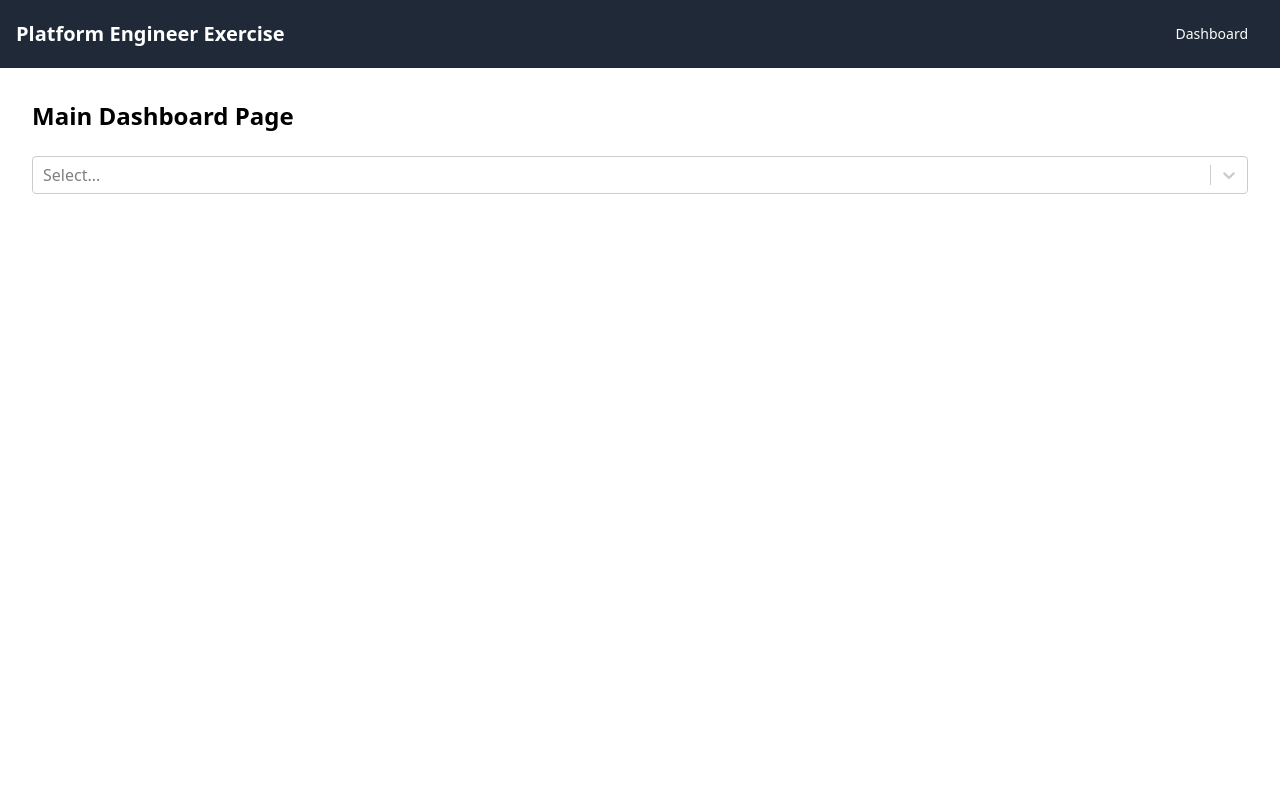
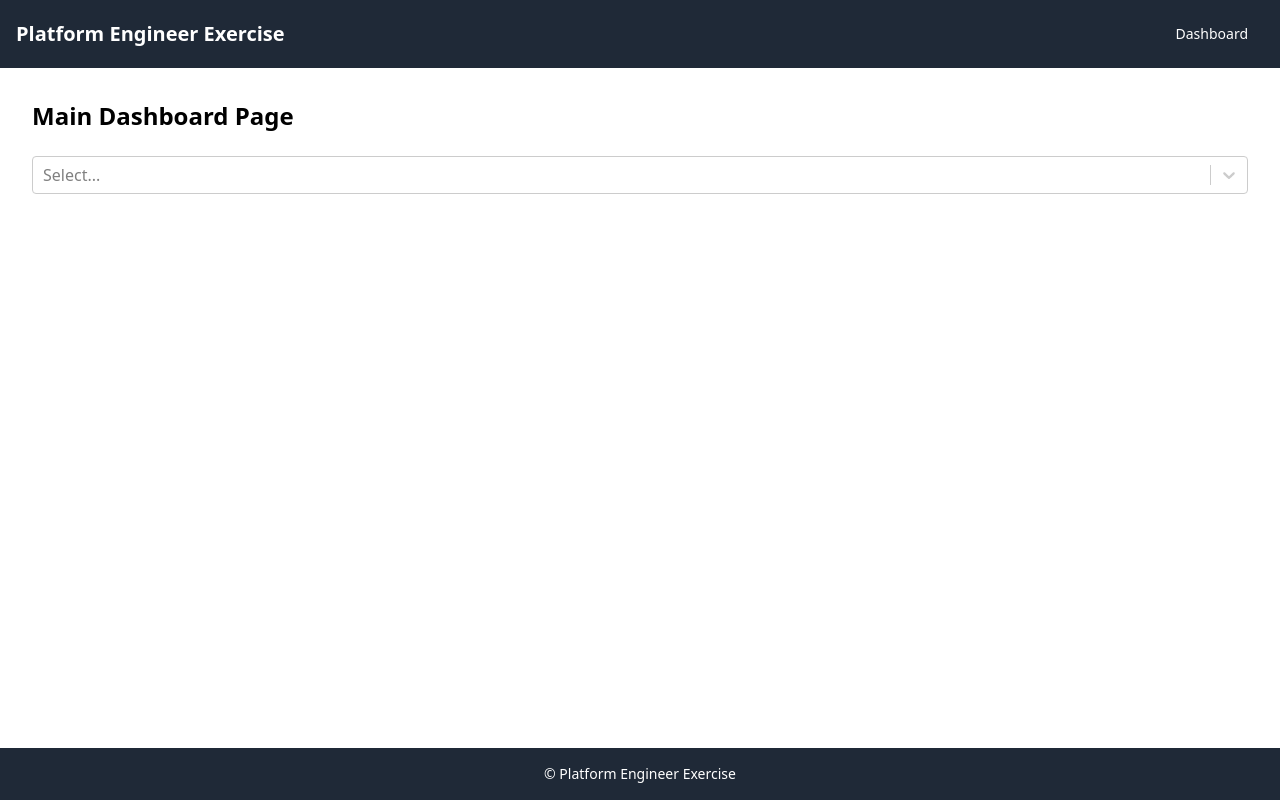
Before and after one commit to PRJM1999/platform-engineer-exercise, a React (Vite) app: page / in a window 1280 px wide. Built offline with nearby package versions, Linux system fonts and the light colour scheme.

Commit message:
Added footer

```diff
--- a/src/App.tsx
+++ b/src/App.tsx
@@ -1,6 +1,7 @@
 import Header from "./components/Header";
 import { BrowserRouter as Router, Route, Routes } from "react-router-dom";
 import Dashboard from "./pages/Dashboard";
+import Footer from "./components/Footer";
 
 function App() {
   return (
@@ -10,6 +11,7 @@ function App() {
         <Routes>
           <Route path="/" element={<Dashboard/>} />
         </Routes>
+        <Footer />
       </Router>
     </>
   );
--- /dev/null
+++ b/src/components/Footer.tsx
@@ -0,0 +1,12 @@
+
+const Footer = () => {
+  return (
+    <footer className="bg-gray-800 text-white fixed inset-x-0 bottom-0">
+      <div className="container mx-auto p-4 flex justify-center items-center">
+        <p className="text-sm">&copy; Platform Engineer Exercise</p>
+      </div>
+    </footer>
+  );
+};
+
+export default Footer;
```
